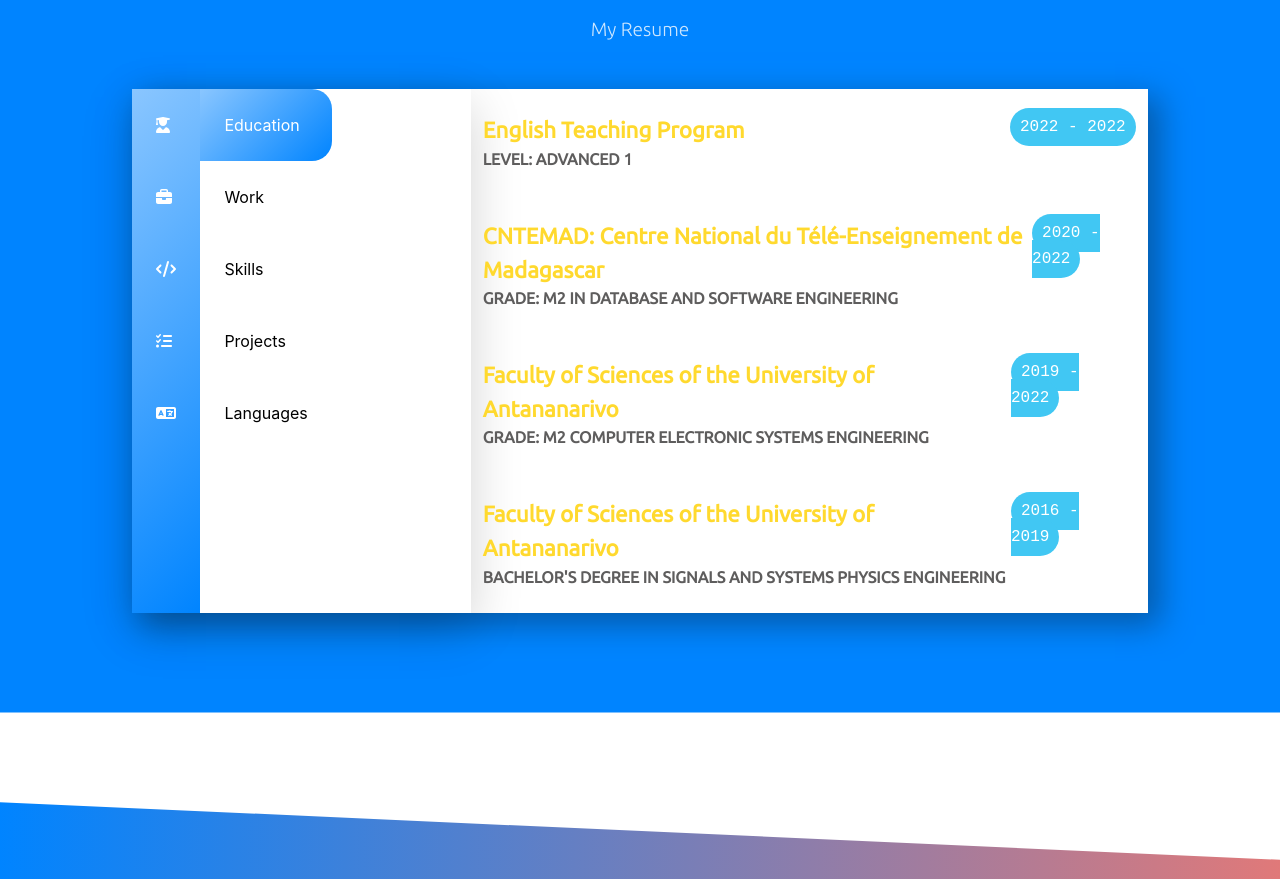
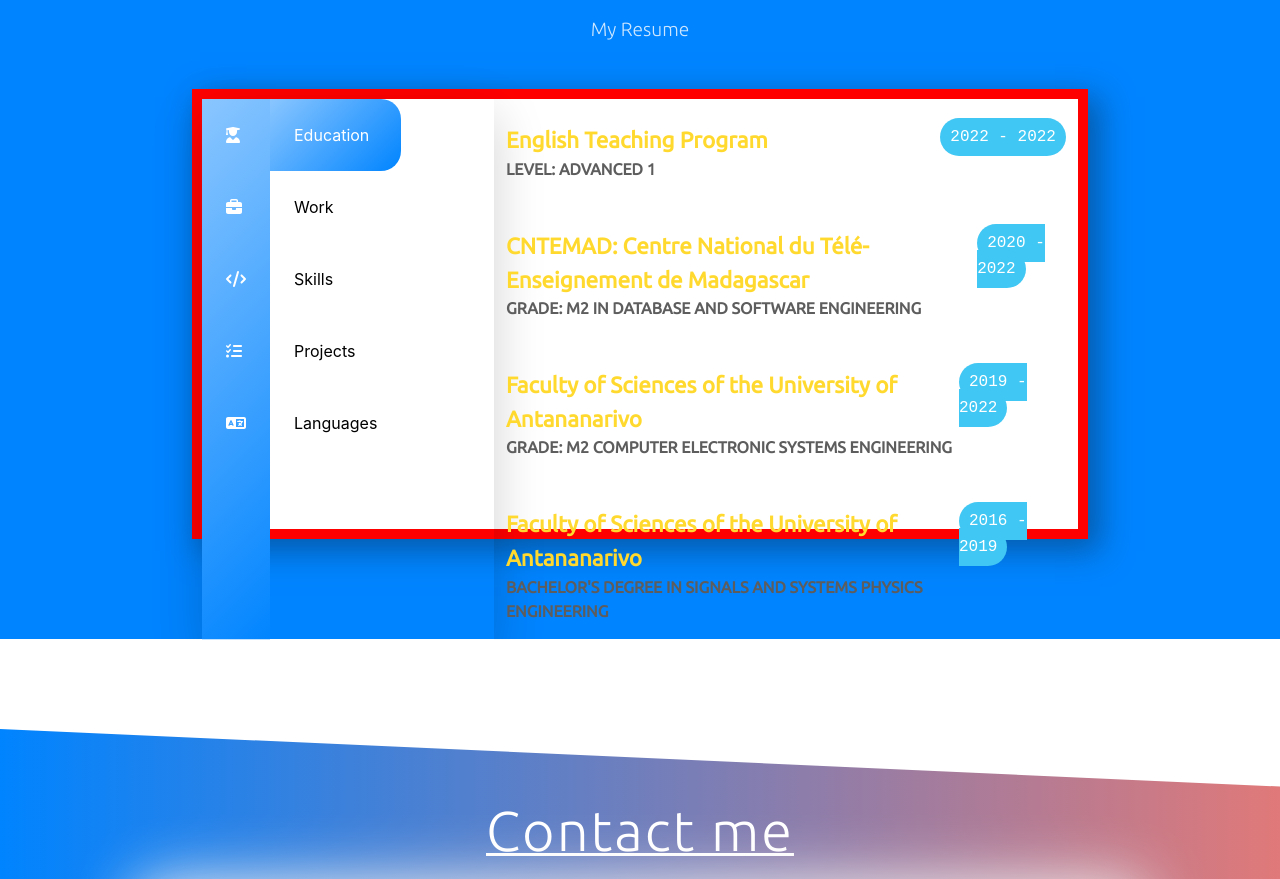
Before and after one commit to marinasy-marti/reactportfolio, a React (Create React App) app: page / in a window 1280 px wide. Shown: the part 1998-2877 px from the top of the page. Built offline with nearby package versions, Linux system fonts and the light colour scheme.

Commit message:
fixed resume with issue

```diff
--- a/src/personalisation/components/Resume.jsx
+++ b/src/personalisation/components/Resume.jsx
@@ -51,9 +51,7 @@ const Resume = () =>
         <div className='resume-outer-section d-flex flex-column'>
             <span><Header info={title}/></span>
             <div className='resume-new-section row'>
-                <div className='col-lg-4 col-md-4 col-sm-12 resume-left-section d-flex flex-row px-0 shadow-lg'
-
-                >
+                <div className='col-lg-4 col-md-4 col-sm-12 resume-left-section d-flex flex-row px-0 shadow-lg'>
                     <div className='d-flex flex-column bg-new text-white'>
                         <span className='icons-span'>{userGraduateIcon}</span>
                         <span className='icons-span'>{workIcon}</span>
--- a/src/personalisation/styles/Resume.css
+++ b/src/personalisation/styles/Resume.css
@@ -44,8 +44,10 @@
     box-shadow: 10px 10px 30px 2px #055baa;
     margin-top: 30px;
     margin-inline: auto;
-    width:"70%";
-    height:"450px";
+    width:70%;
+    height:450px;
+
+    border: 10px solid red;
 }
 
 @media all and (max-width: 786px){
```
